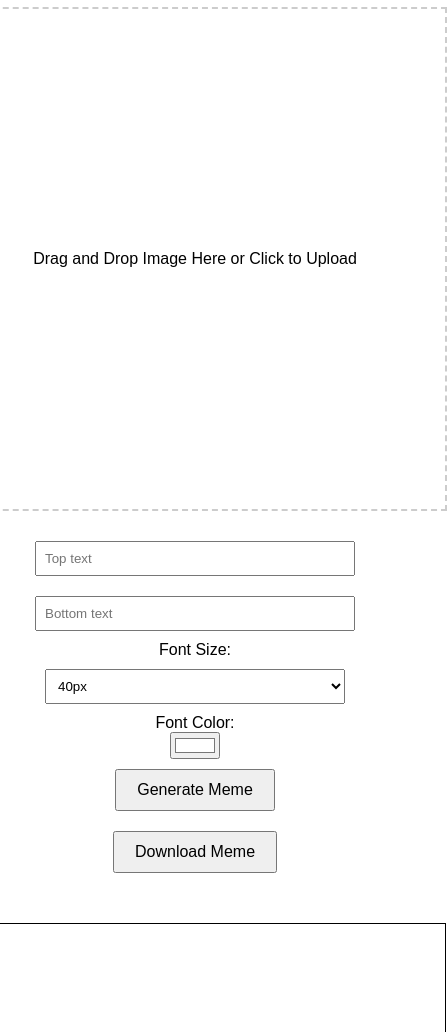
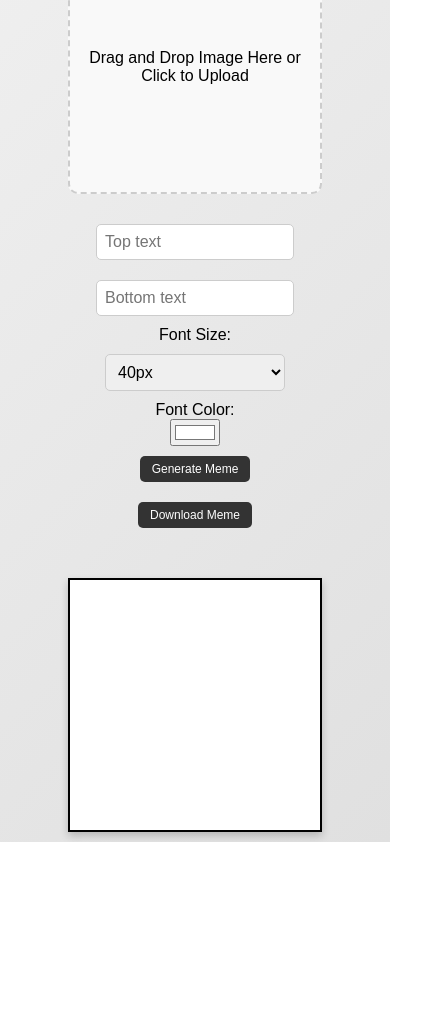
Before and after one commit to Miide25/Memes-Generator, a plain HTML site: page index.html in a window 390 px wide. Shown: the part 130-1162 px from the top of the page, 447 px wide, since content can reach past the window. After the commit the page ends 972 px from the top, so only its background shows below. Drawn offline with Linux system fonts and the light colour scheme.

Commit message:
Update index.html

```diff
--- a/index.html
+++ b/index.html
@@ -5,24 +5,35 @@
     <meta name="viewport" content="width=device-width, initial-scale=1.0">
     <title>Enhanced Meme Generator</title>
     <style>
+        /* General Body Styling */
 body {
     font-family: Arial, sans-serif;
     display: flex;
     flex-direction: column;
     align-items: center;
     margin: 20px;
+    background: linear-gradient(135deg, #f0f0f0, #e0e0e0);
 }
 
+/* Headline Styling */
 h1 {
     text-align: center;
+    font-size: 2.5em;
+    color: #333;
 }
 
+/* Canvas Styling */
 #meme-canvas {
-            border: 1px solid #000;
+    border: 2px solid #000;
     margin-top: 20px;
     cursor: crosshair;
+    background-color: #fff;
+    width: 500px;
+    height: 500px;
+    box-shadow: 0px 4px 8px rgba(0, 0, 0, 0.2);
 }
 
+/* Control Area Styling */
 .controls {
     display: flex;
     flex-direction: column;
@@ -30,20 +41,43 @@
     margin-bottom: 20px;
 }
 
+/* Input Fields Styling */
 input[type="file"],
 input[type="text"],
 select {
     margin: 10px;
     padding: 8px;
     width: 300px;
+    font-size: 16px;
+    border: 1px solid #ccc;
+    border-radius: 5px;
+    transition: border-color 0.3s ease;
 }
 
+input[type="file"]:focus,
+input[type="text"]:focus,
+select:focus {
+    border-color: #666;
+}
+
+/* Button Styling */
 button {
     margin: 10px;
     padding: 10px 20px;
     font-size: 16px;
+    background-color: #333;
+    color: white;
+    border: none;
+    border-radius: 5px;
+    cursor: pointer;
+    transition: background-color 0.3s ease;
 }
 
+button:hover {
+    background-color: #555;
+}
+
+/* Drag-and-Drop Area Styling */
 #drag-area {
     width: 500px;
     height: 500px;
@@ -53,11 +87,107 @@
     justify-content: center;
     text-align: center;
     margin-bottom: 20px;
+    border-radius: 10px;
+    background-color: #f9f9f9;
+    transition: border-color 0.3s ease;
 }
 
 #drag-area.hover {
     border-color: #666;
+    background-color: #e9e9e9;
 }
+
+/* Drag Area Text Styling */
+#drag-area p {
+    font-size: 18px;
+    color: #666;
+}
+
+/*===================== Media Queries =====================*/
+
+/* For Tablets (Screen Width Less Than 1024px) */
+@media (max-width: 1024px) {
+    #meme-canvas {
+        width: 400px;
+        height: 400px;
+    }
+
+    input[type="file"],
+    input[type="text"],
+    select {
+        width: 250px;
+    }
+
+    #drag-area {
+        width: 400px;
+        height: 400px;
+    }
+}
+
+/* For Mobile Devices (Screen Width Less Than 768px) */
+@media (max-width: 768px) {
+    body {
+        margin: 10px;
+    }
+
+    h1 {
+        font-size: 2em;
+    }
+
+    #meme-canvas {
+        width: 300px;
+        height: 300px;
+    }
+
+    input[type="file"],
+    input[type="text"],
+    select {
+        width: 200px;
+    }
+
+    button {
+        font-size: 14px;
+        padding: 8px 16px;
+    }
+
+    #drag-area {
+        width: 300px;
+        height: 300px;
+    }
+}
+
+/* For Smaller Mobile Devices (Screen Width Less Than 480px) */
+@media (max-width: 480px) {
+    h1 {
+        font-size: 1.5em;
+    }
+
+    #meme-canvas {
+        width: 250px;
+        height: 250px;
+    }
+
+    input[type="file"],
+    input[type="text"],
+    select {
+        width: 180px;
+    }
+
+    button {
+        font-size: 12px;
+        padding: 6px 12px;
+    }
+
+    #drag-area {
+        width: 250px;
+        height: 250px;
+    }
+
+    #drag-area p {
+        font-size: 16px;
+    }
+}
+
     </style>
 </head>
 <body>
```
Lines whose indentation alone changed are shown as unchanged.
